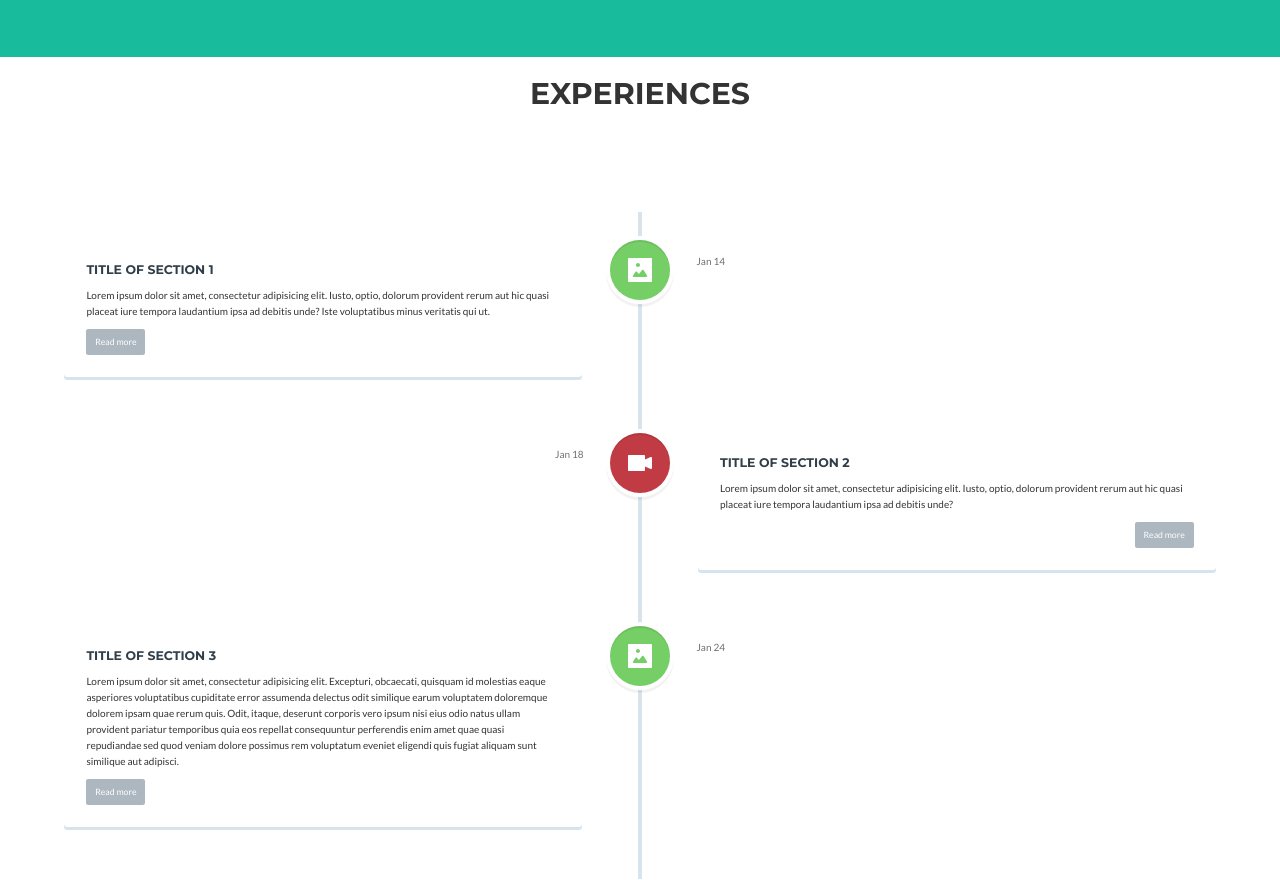
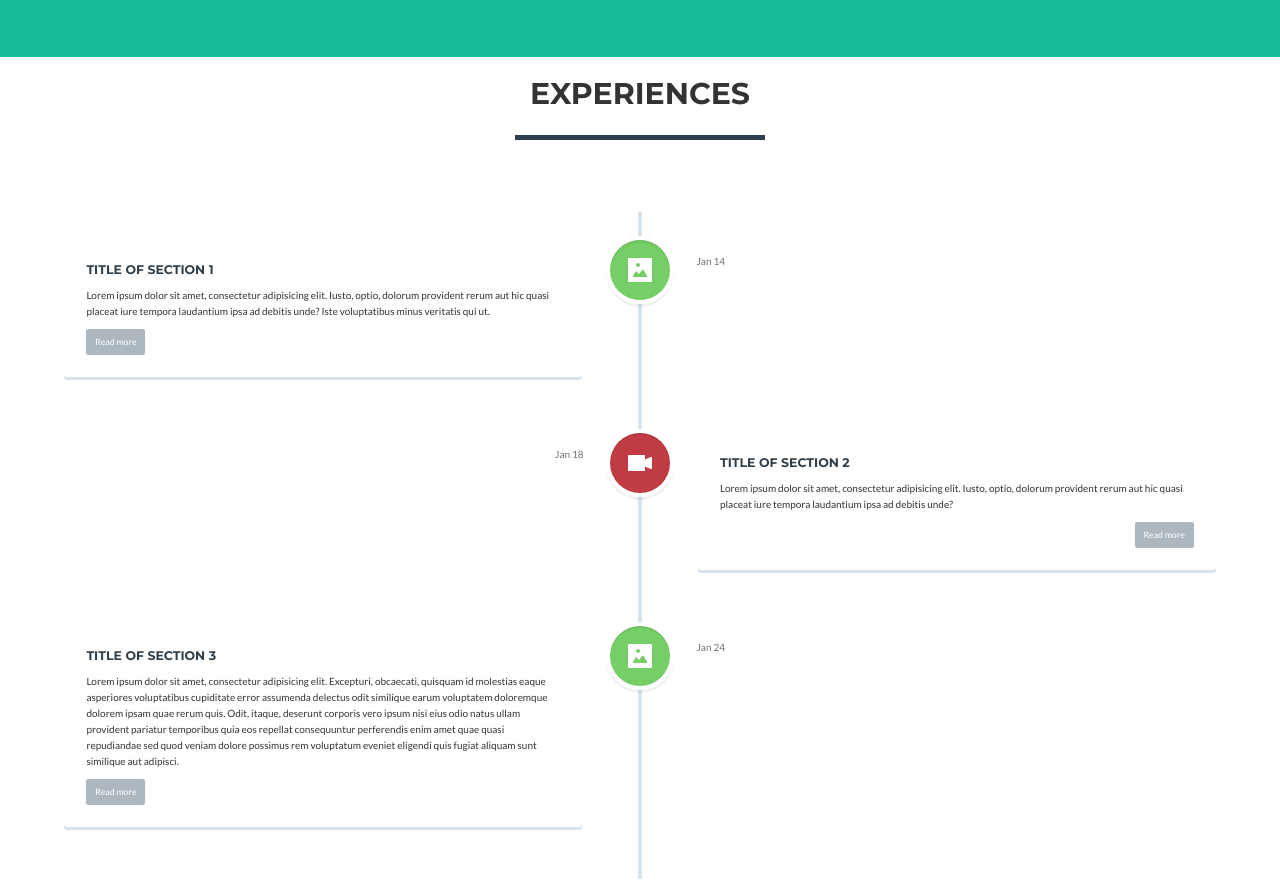
Before and after one commit to AJHtike/AJHtike.github.io, a website: page index.html in a window 1280 px wide. Shown: the part 1240-2120 px from the top of the page. Drawn offline with nearby package versions, Linux system fonts and the light colour scheme.

Commit message:
Star primary change

```diff
--- a/index.html
+++ b/index.html
@@ -122,7 +122,7 @@
     <div class="row" id="timeline">
         <div class="col-lg-12 text-center">
             <h2>Experiences</h2>
-            <hr class="star-light">
+            <hr class="star-primary">
         </div>
     </div>
     <section id="cd-timeline" class="cd-container">
```
